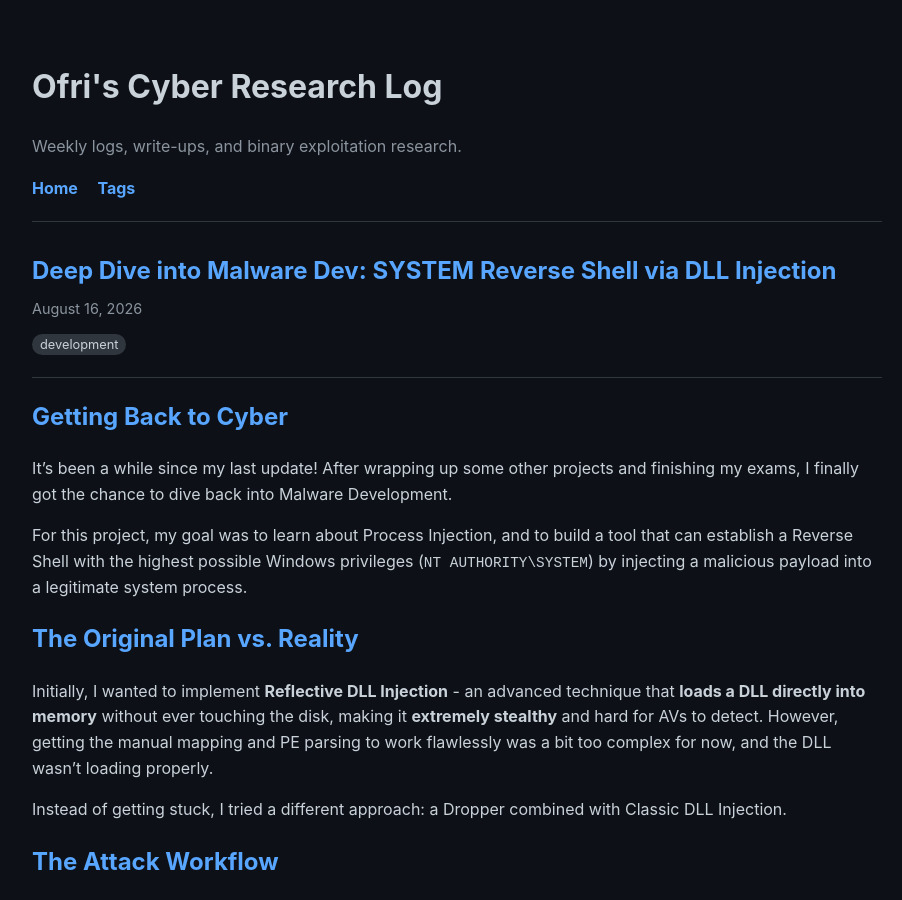
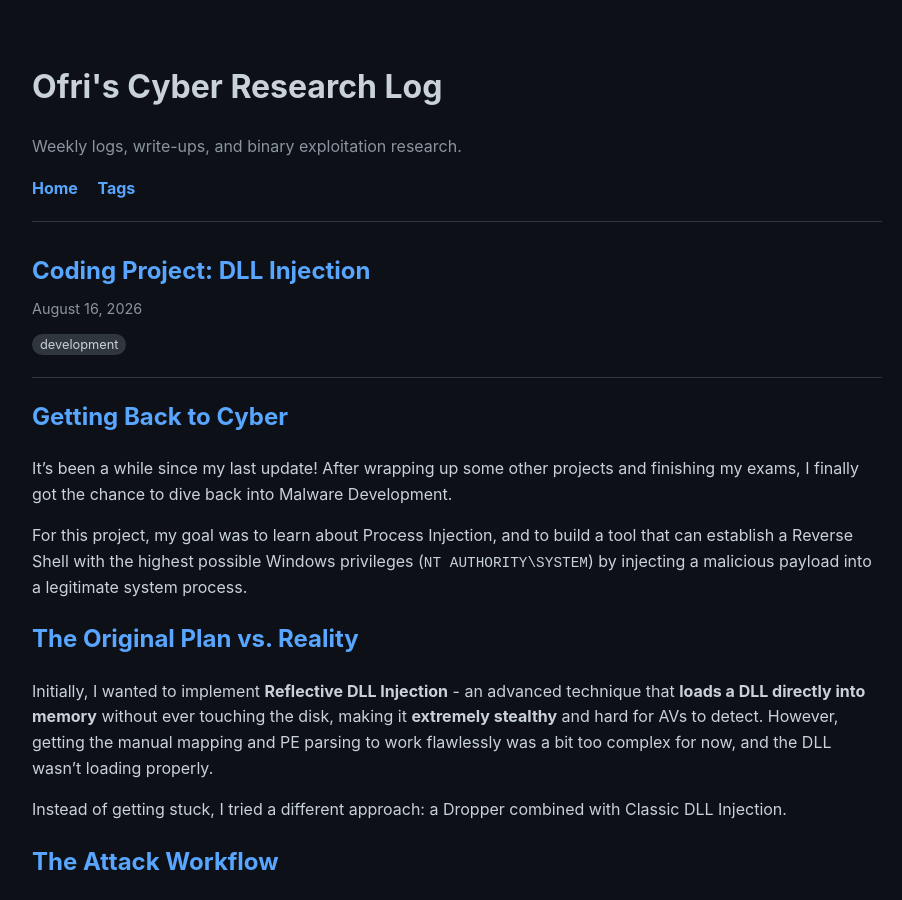
Before and after one commit to ofri09bs/ofri09bs.github.io, a Jekyll site: the page built from _posts/2026-08-16-dll-injection.md, in a window 1280 px wide and 900 px high. Shown: the whole window, without its empty margins (183-1085 px from the left). Built offline with Jekyll 4.4.1, drawn with Linux system fonts in a browser that asks for light colours; comment, search, counter and statistics services are not loaded.

Commit message:
Update 2026-08-16-dll-injection.md

```diff
--- a/_posts/2026-08-16-dll-injection.md
+++ b/_posts/2026-08-16-dll-injection.md
@@ -1,6 +1,6 @@
 ---
 layout: post
-title: "Deep Dive into Malware Dev: SYSTEM Reverse Shell via DLL Injection"
+title: "Coding Project: DLL Injection"
 date: 2026-08-16
 tags: [development]
 ---
```
